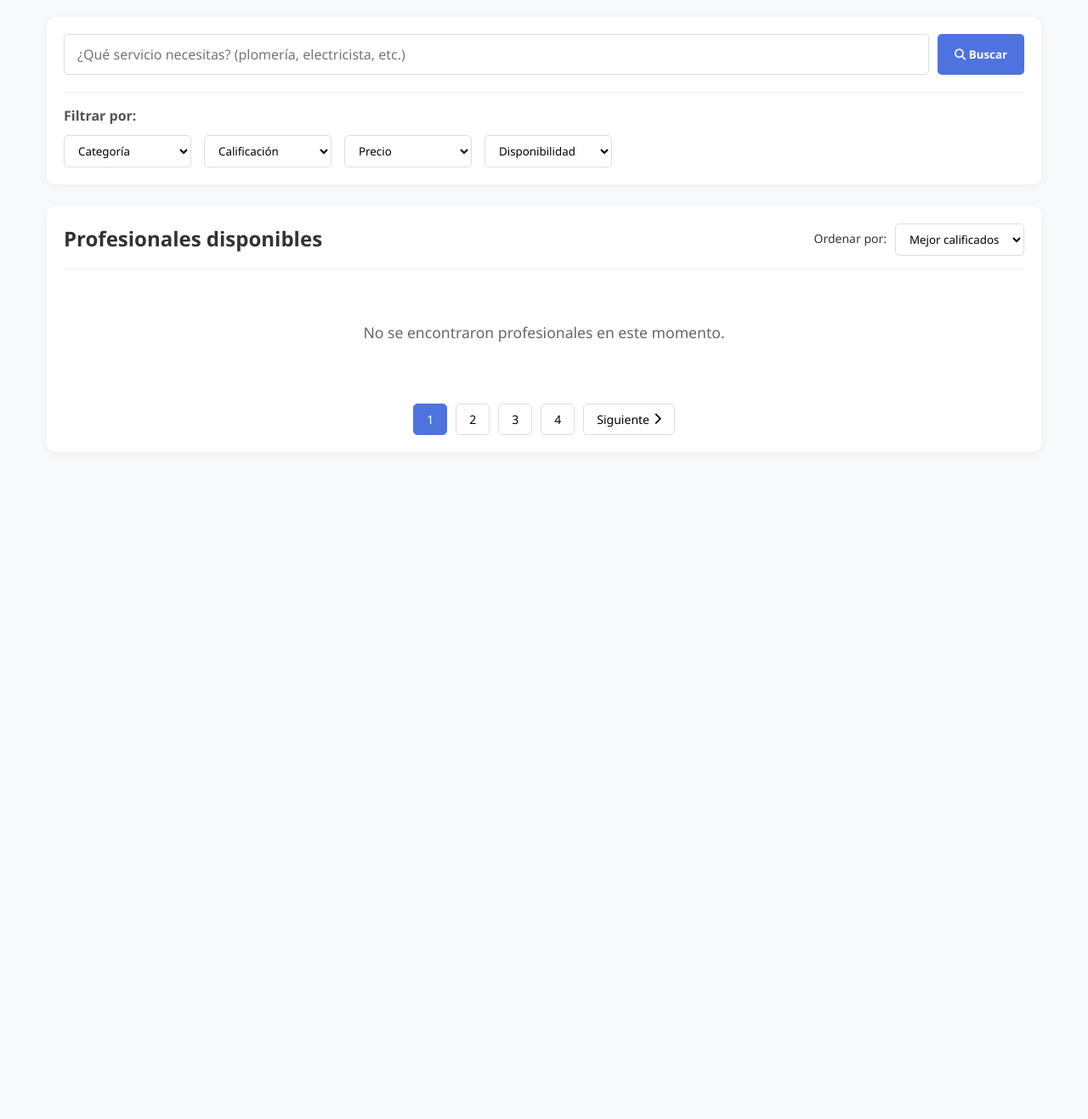
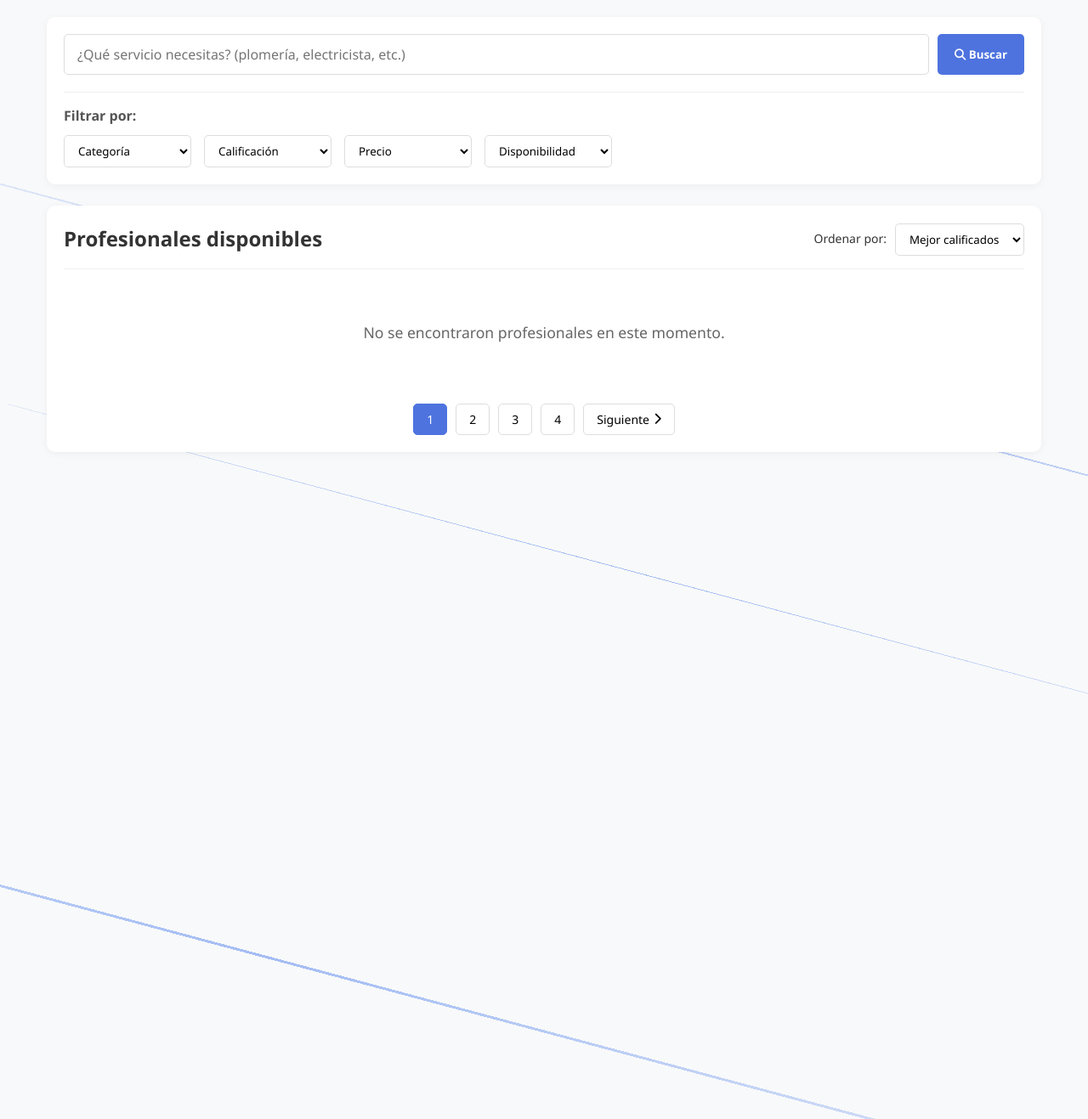
Before and after one commit to Mathewer987/Proyecto-Final-Quick-Fix, a Flask app: template templates/Browser.html in a window 1280 px wide. Shown: the part 86-1403 px from the top of the page at 85% size. Run offline with Flask 3, Linux system fonts and the light colour scheme; the template is opened without the code that fills it, so the values that code supplies are empty; parts of the project's set-up code (start-up, migrations or seed data) failed here and were passed over.

Commit message:
Lineas abstractas, muro browser

```diff
--- a/preview.py
+++ b/preview.py
@@ -4,7 +4,7 @@ app = Flask(__name__)
 
 @app.route("/")
 def muro():
-    return render_template("AceptarTrabajos.html")  # <-- acá ponés el nombre exacto del HTML
+    return render_template("muro.html")  # <-- acá ponés el nombre exacto del HTML
 
 if __name__ == "__main__":
     app.run(debug=True)
--- a/templates/Browser.html
+++ b/templates/Browser.html
@@ -699,6 +699,71 @@
         .btn-contratar:hover {
             background: #218838;
         }
+
+        /* Líneas de fondo abstractas */
+.background-lines {
+    position: fixed;
+    top: 0;
+    left: 0;
+    width: 100%;
+    height: 100%;
+    z-index: -1;
+    overflow: hidden;
+}
+
+.line {
+    position: absolute;
+    background: linear-gradient(90deg, rgba(37, 99, 235, 0.1) 0%, rgba(37, 99, 235, 0.4) 50%, rgba(37, 99, 235, 0.1) 100%);
+    border-radius: 20px;
+    transform-origin: left center;
+    animation: float 15s infinite linear;
+}
+
+.line-1 {
+    width: 150%;
+    height: 2px;
+    top: 20%;
+    left: -50%;
+    transform: rotate(15deg);
+    animation-delay: 0s;
+}
+
+.line-2 {
+    width: 120%;
+    height: 1px;
+    top: 40%;
+    left: -30%;
+    transform: rotate(-10deg);
+    animation-delay: 2s;
+}
+
+.line-3 {
+    width: 180%;
+    height: 3px;
+    top: 65%;
+    left: -80%;
+    transform: rotate(5deg);
+    animation-delay: 4s;
+}
+
+.line-4 {
+    width: 200%;
+    height: 1.5px;
+    bottom: 15%;
+    left: -100%;
+    transform: rotate(-15deg);
+    animation-delay: 6s;
+}
+
+@keyframes float {
+    0% {
+        transform: translateX(0) rotate(15deg);
+    }
+    100% {
+        transform: translateX(100vw) rotate(15deg);
+    }
+}
+
     </style>
 </head>
 
@@ -760,6 +825,12 @@
         </div>
     </div>
 <body>
+    <div class="background-lines">
+        <div class="line line-1"></div>
+        <div class="line line-2"></div>
+        <div class="line line-3"></div>
+        <div class="line line-4"></div>
+    </div>
     <div class="container">
         <header class="header">
             <div class="logo">Quick<span>Fix</span></div>
```
Also changed, not shown: templates/muro.html (+72 -0 lines).
